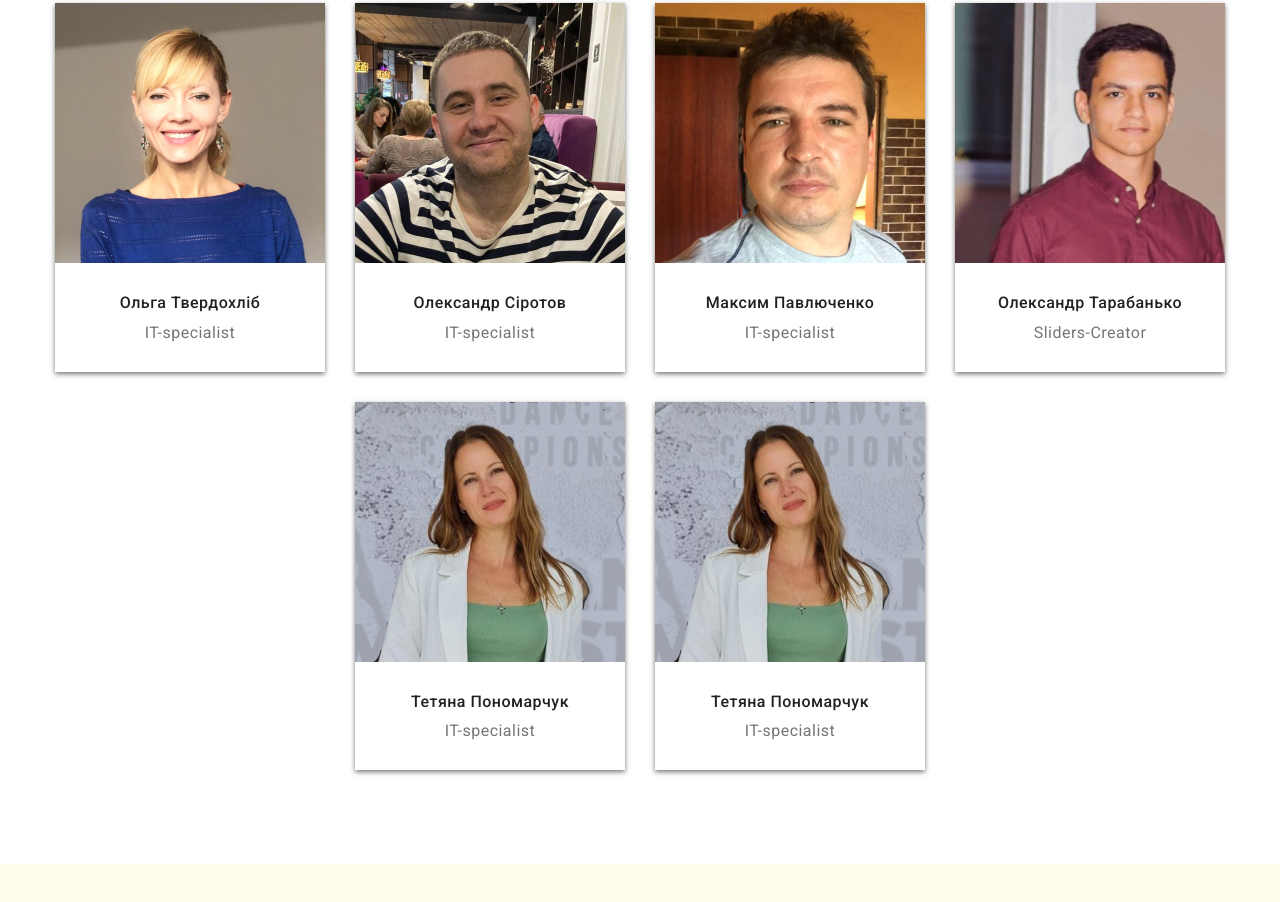
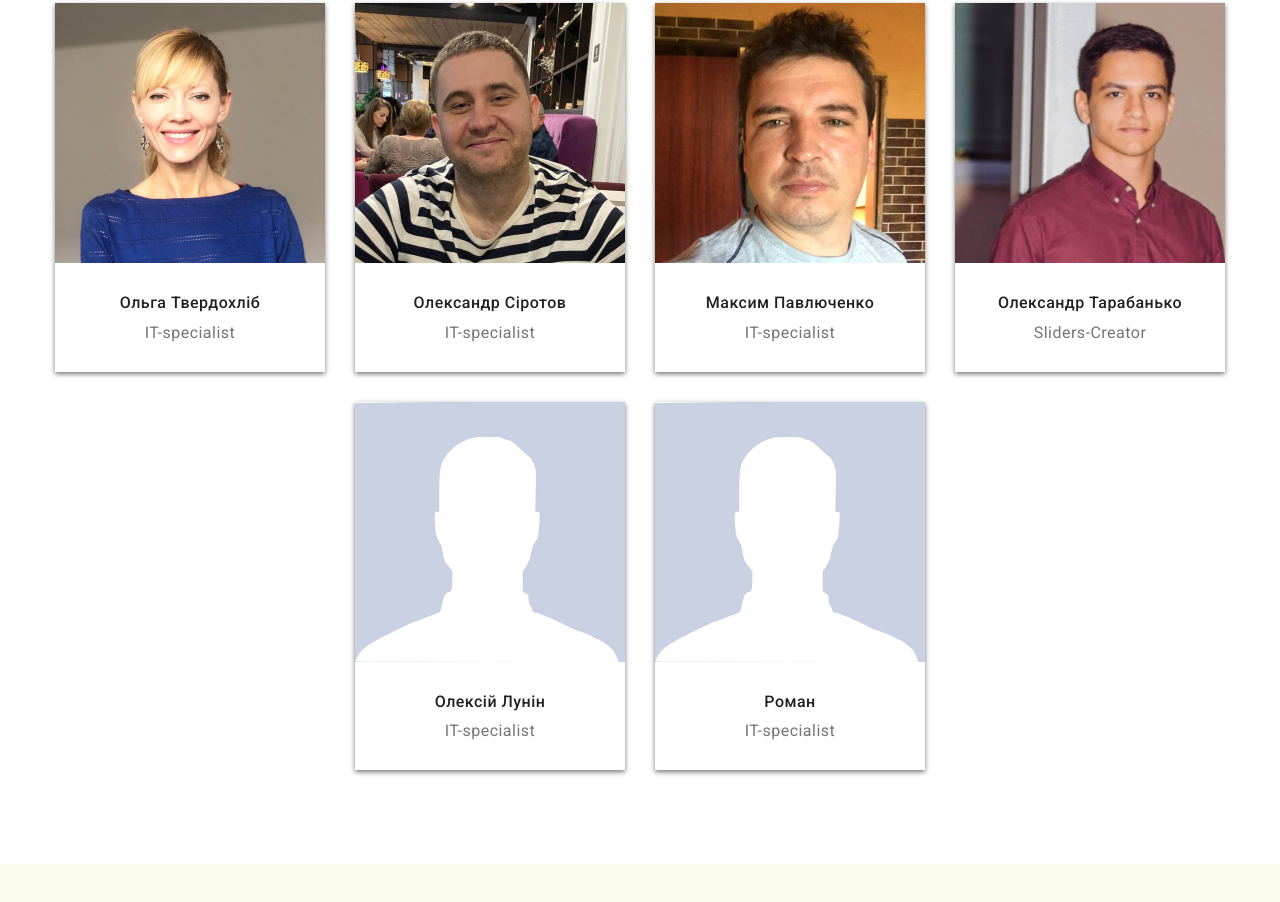
Before and after one commit to Narityana/Home__page_presentation, a plain HTML site: page index.html in a window 1280 px wide. Shown: the part 2173-3075 px from the top of the page. Drawn offline with nearby package versions, Linux system fonts and the light colour scheme.

Commit message:
оновлення після перейменування

```diff
--- a/index.html
+++ b/index.html
@@ -272,7 +272,7 @@
           <h2 class="team__title">Наша команда</h2>
           <ul class="team__list list">
             <li class="team__item">
-              <img src="./images/posipaka.jpg" alt="" />
+              <img src="./images/noname.jpg" alt="" />
               <div class="team__employee">
                 <h3 class="team__name">Альона Кузнєцова</h3>
                 <p class="team__position" lang="en">Team Lead</p>
@@ -359,16 +359,16 @@
               </div>
             </li>
             <li class="team__item">
-              <img src="./images/tetiana.jpg" alt="" />
+              <img src="./images/noname.jpg" alt="" />
               <div class="team__employee">
-                <h3 class="team__name">Тетяна Пономарчук</h3>
+                <h3 class="team__name">Олексій Лунін</h3>
                 <p class="team__position" lang="en">IT-specialist</p>
               </div>
             </li>
             <li class="team__item">
-              <img src="./images/tetiana.jpg" alt="" />
+              <img src="./images/noname.jpg" alt="" />
               <div class="team__employee">
-                <h3 class="team__name">Тетяна Пономарчук</h3>
+                <h3 class="team__name">Роман</h3>
                 <p class="team__position" lang="en">IT-specialist</p>
               </div>
             </li>
```
Also changed, not shown: images/noname.jpg (added).
